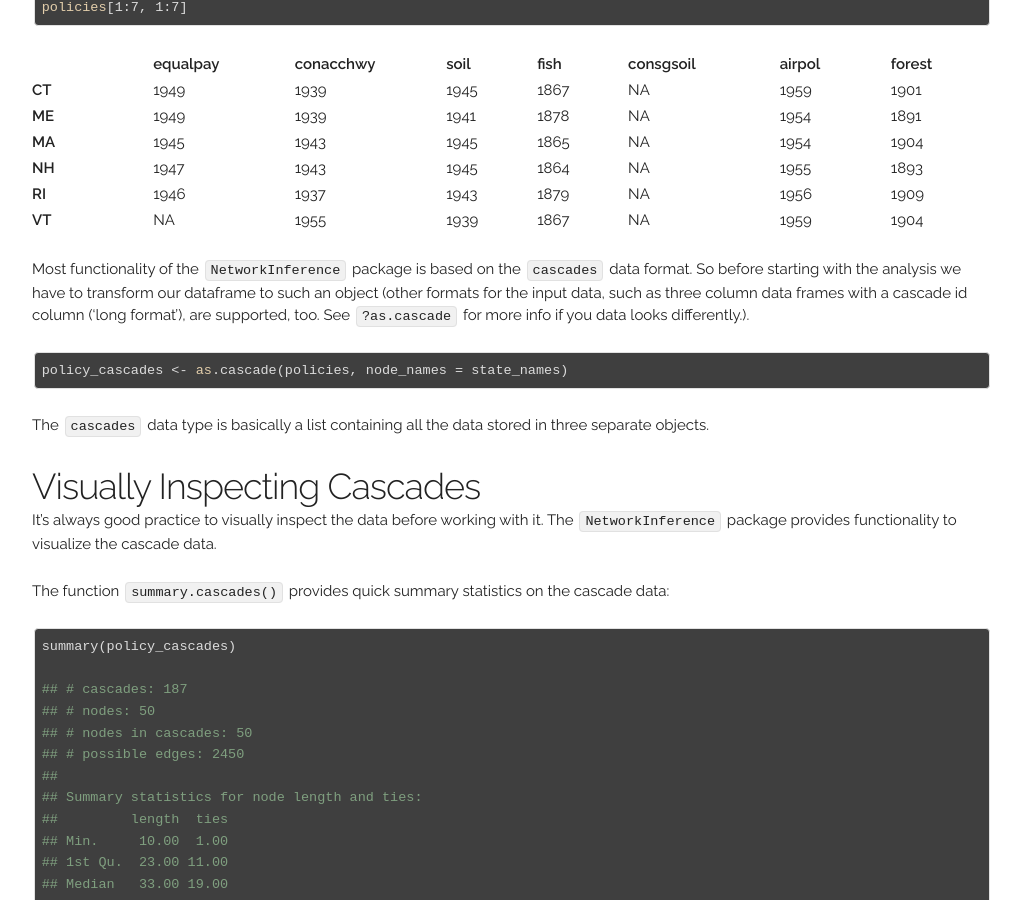
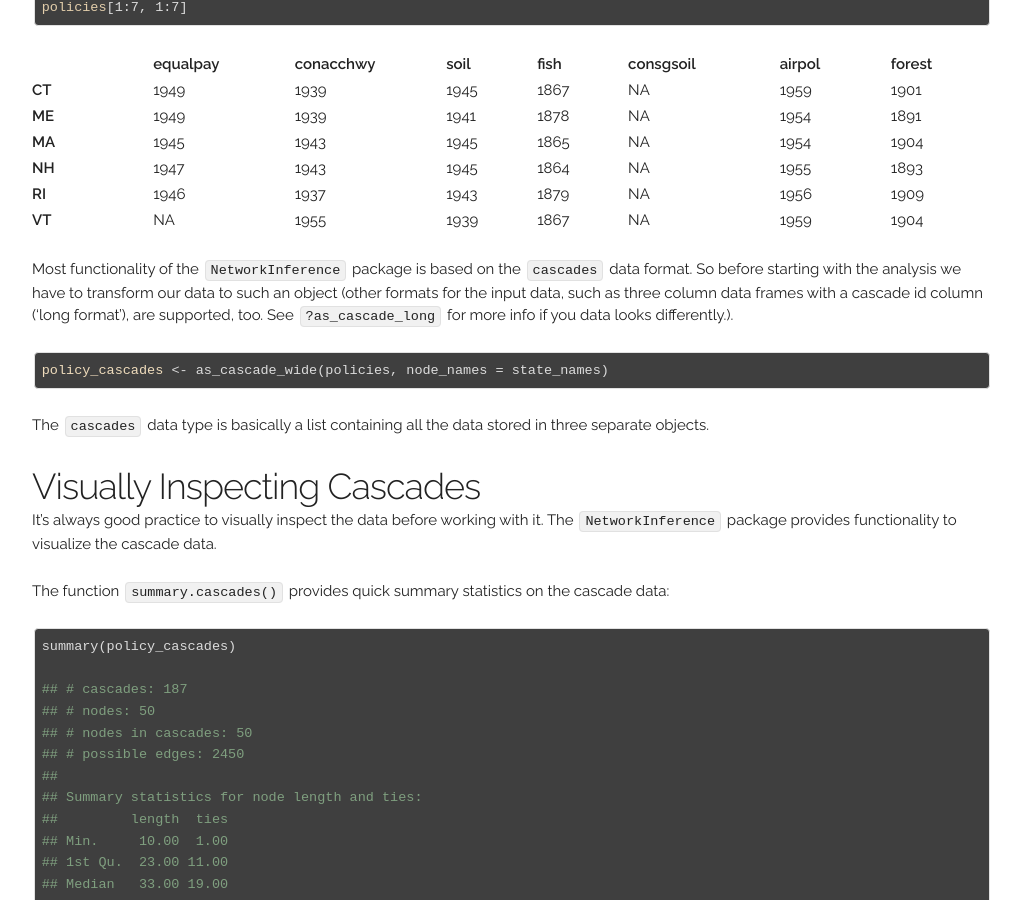
Before and after one commit to flinder/flinder.github.io, a Jekyll site: the page built from _posts/2017-03-27-networkinference-tutorial.md, in a window 1280 px wide and 900 px high, scrolled down 1225 px. Shown: the whole window, without its empty margins (128-1149 px from the left). Built offline with Jekyll 4.4.1, drawn with Linux system fonts in a browser that asks for light colours; comment, search, counter and statistics services are not loaded.

Commit message:
updated cv and netinf tutorial

```diff
--- a/_posts/2017-03-27-networkinference-tutorial.md
+++ b/_posts/2017-03-27-networkinference-tutorial.md
@@ -157,12 +157,12 @@ adopted). Let's look at the upper left corner of this matrix:
 
 Most functionality of the `NetworkInference` package is based on the
 `cascades` data format. So before starting with the analysis we have to
-transform our dataframe to such an object (other formats for the input
+transform our data to such an object (other formats for the input
 data, such as three column data frames with a cascade id column ('long format'),
-are supported, too. See `?as.cascade` for more info if you data looks
+are supported, too. See `?as_cascade_long` for more info if you data looks
 differently.).
 
-    policy_cascades <- as.cascade(policies, node_names = state_names)
+    policy_cascades <- as_cascade_wide(policies, node_names = state_names)
 
 The `cascades` data type is basically a list containing all the data
 stored in three separate objects.
--- a/cv/index.html
+++ b/cv/index.html
@@ -64,6 +64,7 @@ title: Curriculum Vitae
 <p>Data Management: SQL, MongoDB</p>
 <p>Languages: German, English, Spanish</p>
 <h2 id="conference-presentations">Conference Presentations</h2>
+<p>State Politics and Policy (2017)</p>
 <p>New Faces in Political Methodology (2017)</p>
 <p>Polmeth (2014, 2016)</p>
 <p>APSA Annual Meeting (2016)</p>
```
Also changed, not shown: cv/cv.md (+2 -0 lines), 3 other files.
